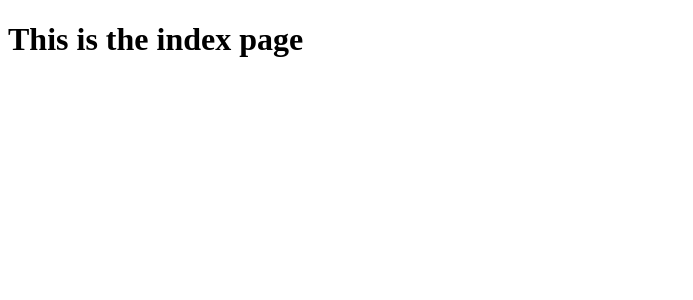
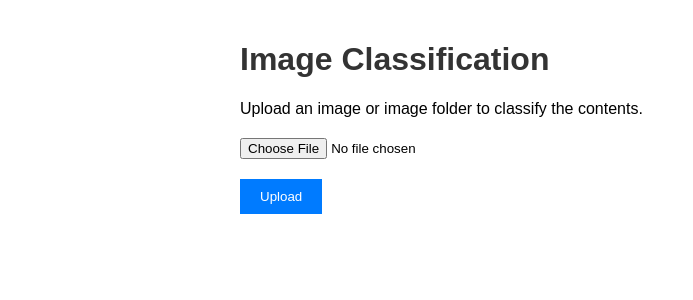
Before and after one commit to analyticsbyted/imageClassfication_deployment, a Flask app: page / in a window 1280 px wide. Shown: the top 300 px of the page, without its empty margins (0-693 px from the left). Run offline with Flask 3, Linux system fonts and the light colour scheme; parts of the project's set-up code (start-up, migrations or seed data) failed here and were passed over.

Commit message:
updated html css code

```diff
--- a/app.py
+++ /dev/null
@@ -1,14 +0,0 @@
-from flask import Flask, render_template
-import numpy as np
-import pandas as pd
-
-app = Flask(__name__)
-
-
-
-@app.route('/')
-def home():
-    return render_template('index.html')
-
-if __name__ == '__main__':
-    app.run(debug=True)
--- /dev/null
+++ b/app/app.py
@@ -0,0 +1,25 @@
+from flask import Flask, render_template, request
+from PIL import Image
+from model.model import process_image
+
+app = Flask(__name__)
+
+# Define the route for the home page
+@app.route('/')
+def home():
+    return render_template('app/templates/index.html')
+
+# Define the route for image prediction
+@app.route('/predict', methods=['POST'])
+def predict():
+    # Get the uploaded image file from the request
+    image_file = request.files['image']
+    # Read the image file
+    image = Image.open(image_file)
+    # Process the image and make predictions
+    predicted_class, confidence_score = process_image(image)
+    # Render the result template with the predicted class and confidence score
+    return render_template('app/templates/result.html', predicted_class=predicted_class, confidence_score=confidence_score)
+
+if __name__ == '__main__':
+    app.run(host='0.0.0.0', port=8002)
--- /dev/null
+++ b/app/model.py
@@ -0,0 +1,49 @@
+from pathlib import Path
+from tensorflow.keras.models import load_model
+from app.utils.preprocessing import preprocess_image
+from app.utils.prediction import predict_image
+from PIL import Image
+
+
+# Get the base directory of the script
+BASE_DIR = Path(__file__).resolve(strict=True).parent
+
+# Specify the path to the trained model
+model_path = BASE_DIR / 'model'
+
+# Load the trained model
+model = load_model(model_path)
+
+# Define the class labels
+class_labels = ['airplane', 'automobile', 'bird', 'cat', 'deer', 'dog', 'frog', 'horse', 'ship', 'truck']
+
+def process_image(image):
+    """Process the image to be compatible with the model
+    """
+    # Preprocess the image
+    preprocessed_image = preprocess_image(image)
+
+    # Perform the prediction
+    predicted_class, confidence_score = predict_image(preprocessed_image, model, class_labels)
+
+    return predicted_class, confidence_score
+
+def process_images(image_files):
+    """Process a list of images to be compatible with the model
+    """
+    processed_images = []
+
+    for image_file in image_files:
+        # Read the image file
+        image = Image.open(image_file)
+
+        # Process the image
+        predicted_class, confidence_score = process_image(image)
+
+        processed_images.append({
+            'image': image,
+            'predicted_class': predicted_class,
+            'confidence_score': confidence_score
+        })
+
+    return processed_images
--- /dev/null
+++ b/app/static/main.css
@@ -0,0 +1,56 @@
+/* main.css */
+
+body {
+    font-family: Arial, sans-serif;
+    margin: 0;
+    padding: 0;
+  }
+
+  .container {
+    max-width: 800px;
+    margin: 0 auto;
+    padding: 20px;
+  }
+
+  h1 {
+    color: #333;
+  }
+
+  .description {
+    margin-bottom: 20px;
+  }
+
+  .file-upload {
+    margin-bottom: 20px;
+  }
+
+  .button {
+    background-color: #007bff;
+    color: #fff;
+    padding: 10px 20px;
+    border: none;
+    cursor: pointer;
+  }
+
+  .result {
+    margin-top: 20px;
+  }
+
+  .result-image {
+    max-width: 500px;
+    margin-bottom: 10px;
+  }
+
+  .result-label {
+    font-weight: bold;
+  }
+
+  .thankyou {
+    text-align: center;
+    margin-top: 50px;
+  }
+
+  .link {
+    color: #007bff;
+    text-decoration: none;
+  }
--- a/app/templates/index.html
+++ b/app/templates/index.html
@@ -1,11 +1,24 @@
+<!-- index.html -->
+
 <!DOCTYPE html>
-<html lang="en">
+<html>
 <head>
-    <meta charset="UTF-8">
-    <meta name="viewport" content="width=device-width, initial-scale=1.0">
-    <title>Document</title>
+  <meta charset="UTF-8">
+  <title>Image Classification</title>
+  <link rel="stylesheet" href="{{ url_for('static', filename='main.css') }}">
 </head>
 <body>
-    <h1>This is the index page</h1>
+  <div class="container">
+    <h1>Image Classification</h1>
+    <p class="description">Upload an image or image folder to classify the contents.</p>
+    <form action="/predict" method="POST" enctype="multipart/form-data">
+      <div class="file-upload">
+        <input type="file" name="image">
+      </div>
+      <div>
+        <button type="submit" class="button">Upload</button>
+      </div>
+    </form>
+  </div>
 </body>
 </html>
--- a/app/utils/prediction.py
+++ b/app/utils/prediction.py
@@ -2,7 +2,7 @@ from preprocessing import preprocess_image
 from tensorflow.keras.models import load_model
 import numpy as np
 
-def predict_image(image, model):
+def predict_image(image, model, class_labels):
     # Preprocess the image
     image = preprocess_image(image)
     # Perform the prediction
@@ -10,4 +10,5 @@ def predict_image(image, model):
     # Get the predicted class label and confidence score
     predicted_class = np.argmax(predictions[0])
     confidence_score = np.max(predictions[0])
-    return predicted_class, confidence_score
+    predicted_label = class_labels[predicted_class]
+    return predicted_label, confidence_score
```
Also changed, not shown: app/model/model.py (deleted, +0 -25 lines), app/model/preprocessing.py (deleted, +0 -32 lines), app/templates/result.html (+18 -5 lines), app/templates/thankyou.html (+10 -5 lines).
